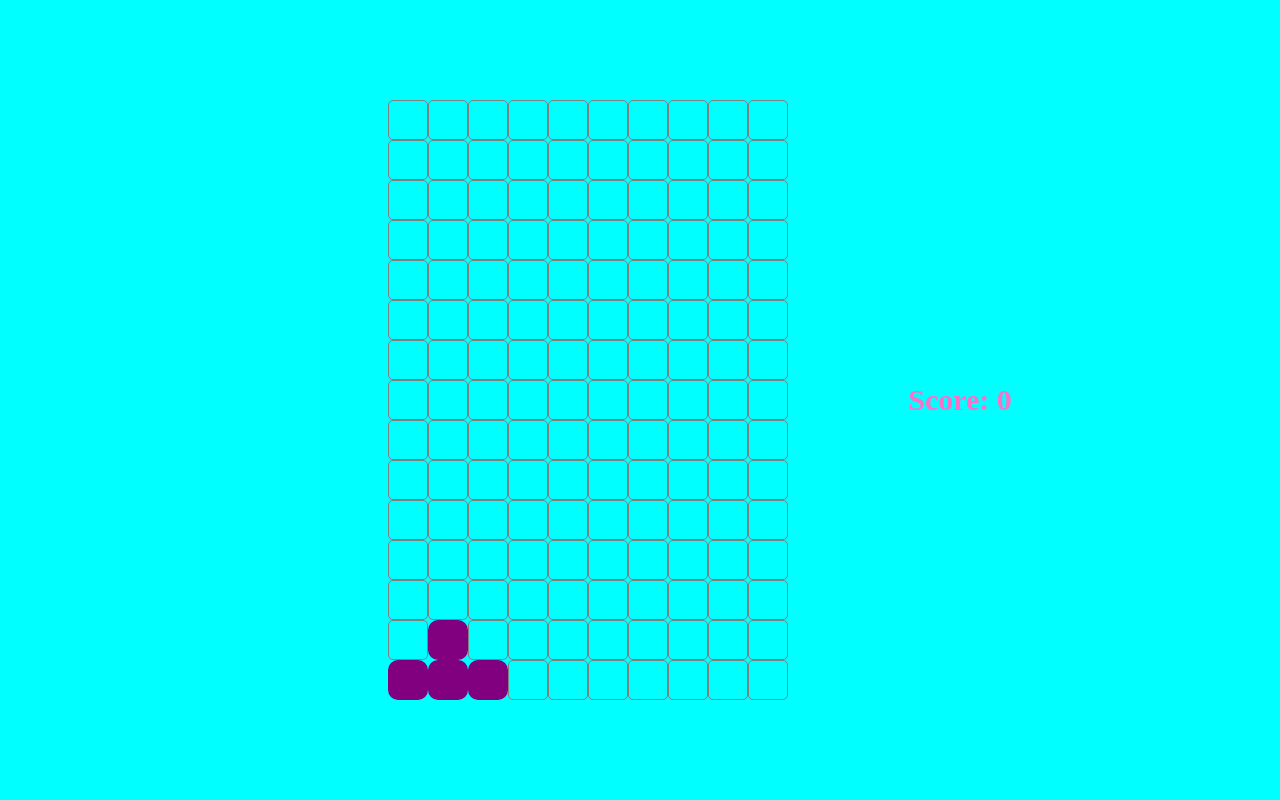
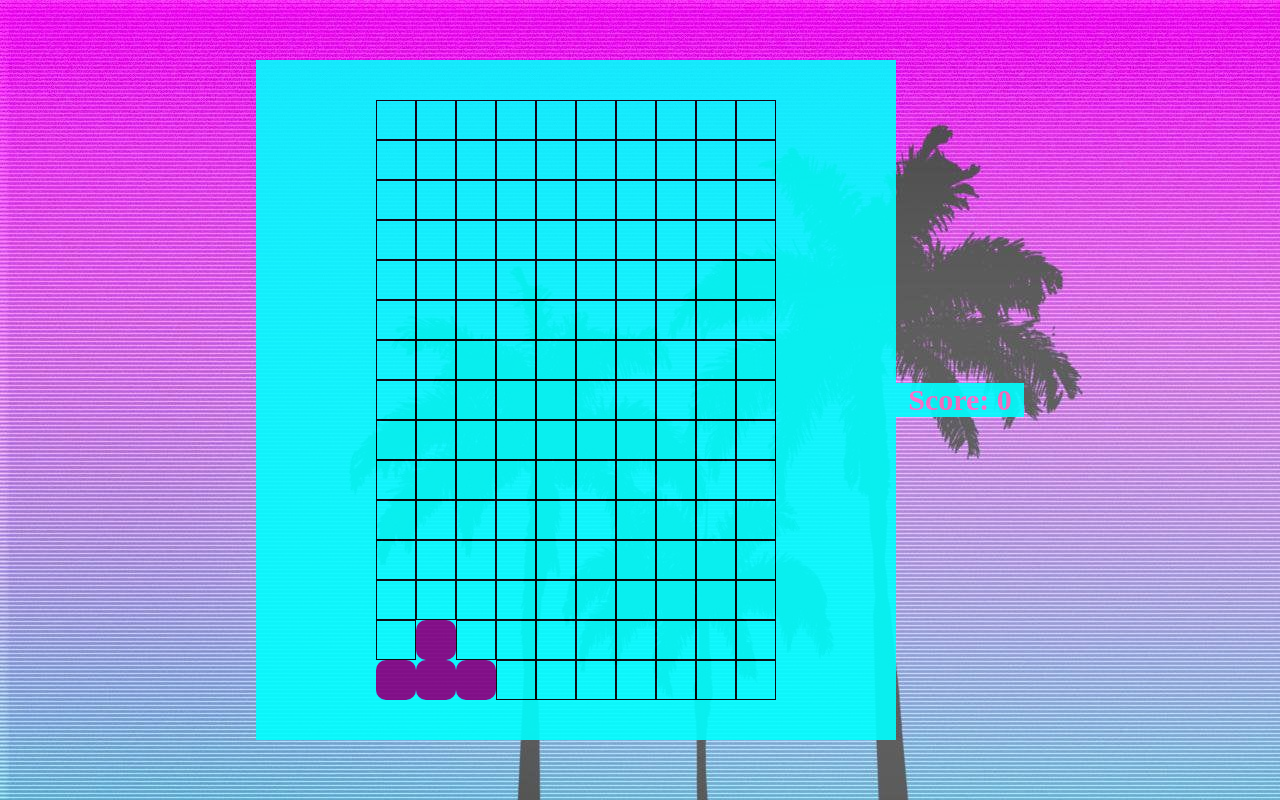
Before and after one commit to Arusli/miamitetris, a plain HTML site: page index.html in a window 1280 px wide. Drawn offline with Linux system fonts and the light colour scheme.

Commit message:
add image folder, some stylings.

```diff
--- a/style.css
+++ b/style.css
@@ -2,6 +2,8 @@ body {
     margin: 0;
     padding: 0;
     background-color: cyan;
+    background-image: url('images/palmtrees.jpg');
+    opacity: 0.9;
 }
 
 #container {
@@ -15,9 +17,12 @@ body {
 }
 
 #score {
+    text-align: center;
     color: #ff6ec7;
     font-size: 30px;
     font-weight: bold;
+    background-color: cyan;
+    width: 8rem;
 }
 
 /* should be 10 units across, 40px units */
@@ -38,15 +43,15 @@ body {
 } */
 
 .blank {
-    border-radius: 5px;
+    border-radius: 0px;
     padding: 0px;
     margin: 0px;
     box-sizing: border-box;
     position: absolute;
     height: 40px;
     width: 40px;
-    background-color: none;
-    border: 1px solid grey;
+    background-color: cyan;
+    border: 1px solid black;
 }
 
 .active {
@@ -70,5 +75,5 @@ body {
     height: 40px;
     width: 40px;
     background-color: grey;
-    border: 1px solid white;
+    /* border: 1px solid white; */
 }
```
Also changed, not shown: images/palmtrees.jpg (added), images/sunset.jpg (added), 2 other files.
